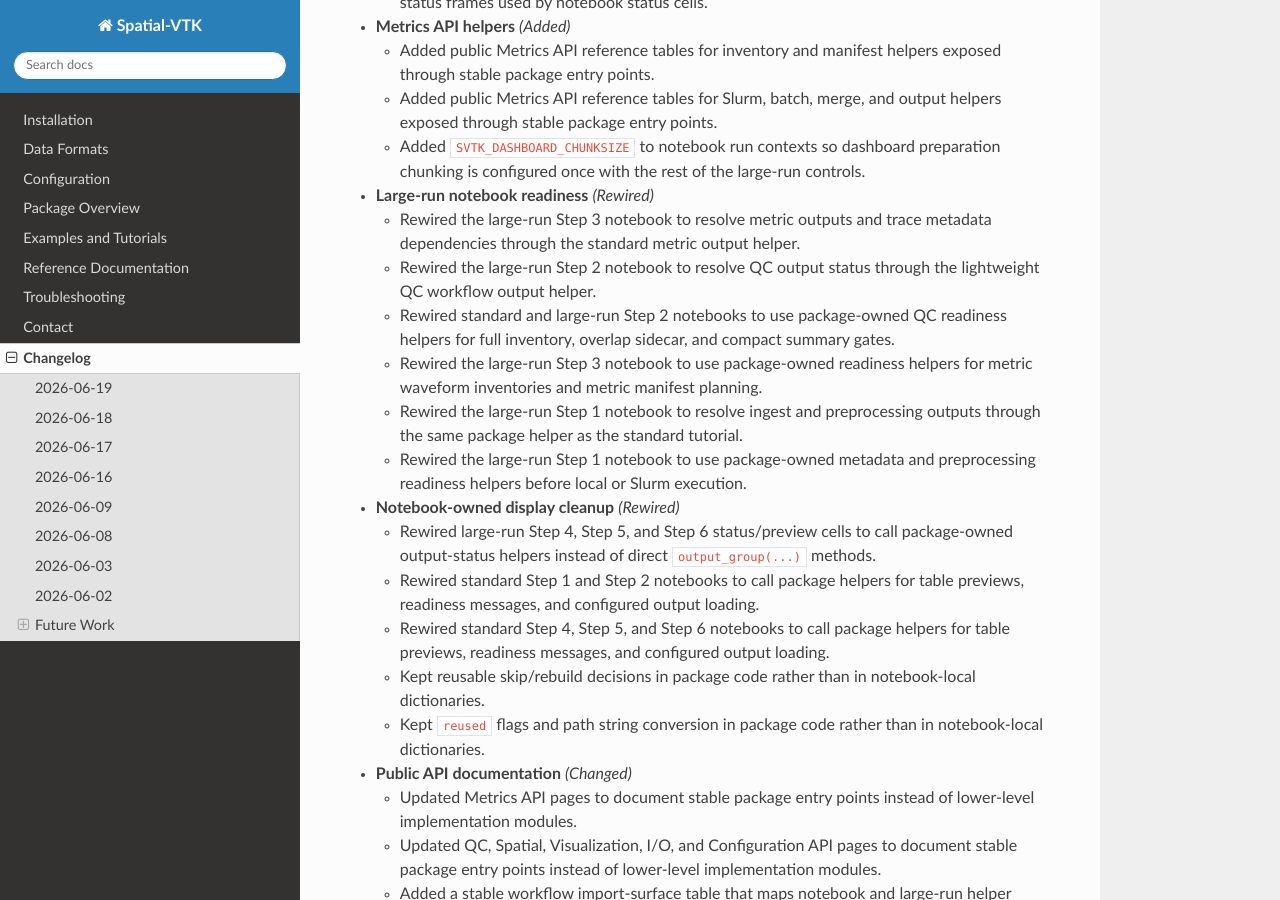
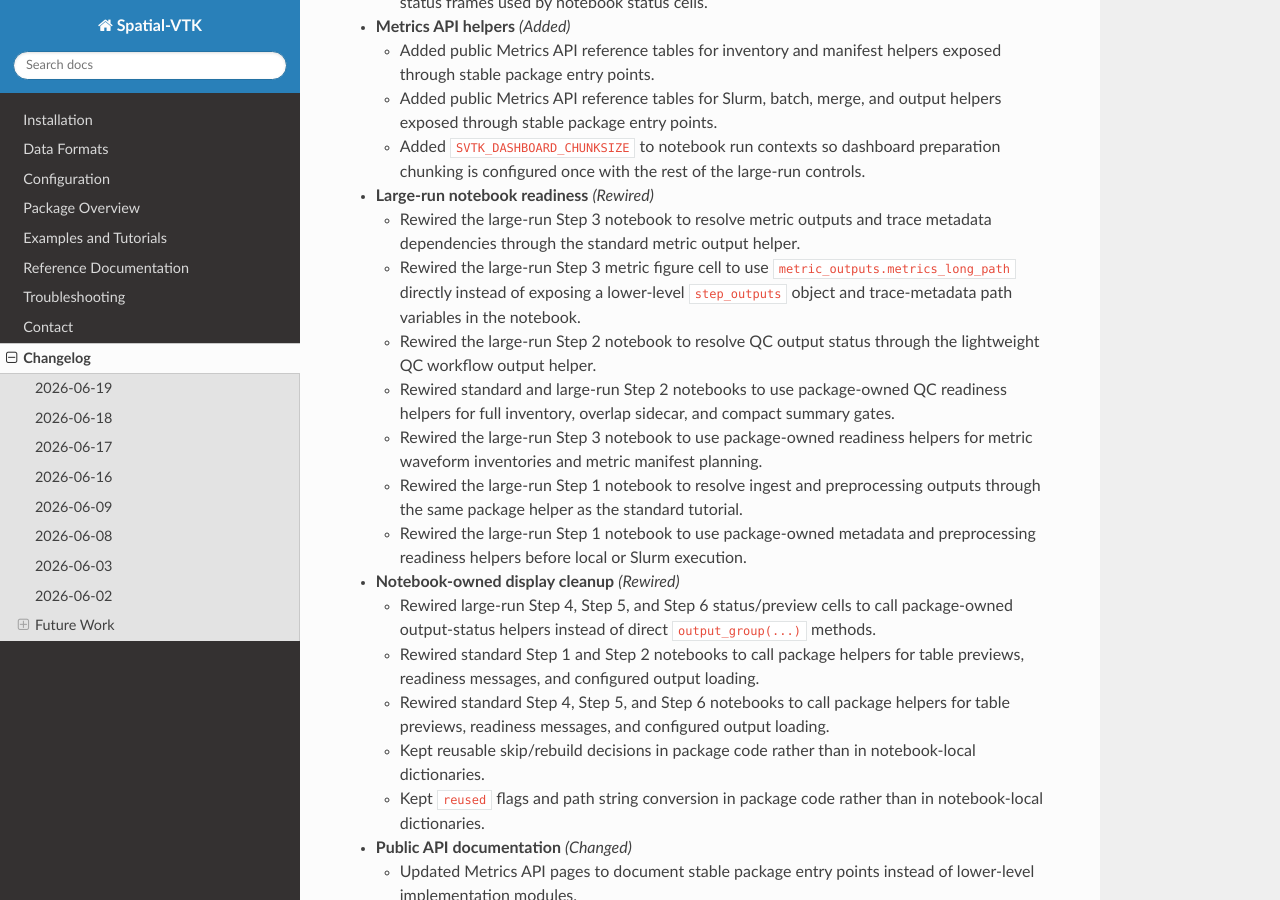
Before and after one commit to bcbirkel/spatial-vtk, a Sphinx documentation site: the page built from docs/changelog.rst, in a window 1280 px wide and 900 px high, scrolled down 1080 px. Built offline with Sphinx 7.4.7 and the Read the Docs theme 3.1.0, drawn with Linux system fonts in a browser that asks for light colours.

Commit message:
Use metric result path in large-run notebook

```diff
--- a/docs/changelog.rst
+++ b/docs/changelog.rst
@@ -69,6 +69,10 @@ Changelog
 
   - Rewired the large-run Step 3 notebook to resolve metric outputs and trace
     metadata dependencies through the standard metric output helper.
+  - Rewired the large-run Step 3 metric figure cell to use
+    ``metric_outputs.metrics_long_path`` directly instead of exposing a
+    lower-level ``step_outputs`` object and trace-metadata path variables in
+    the notebook.
   - Rewired the large-run Step 2 notebook to resolve QC output status through
     the lightweight QC workflow output helper.
   - Rewired standard and large-run Step 2 notebooks to use package-owned QC
```
Also changed, not shown: docs/reference/python_workflows.rst (+7 -3 lines), docs/examples/large_run/step_03_large_run_calculate_metrics.ipynb, 4 other files.
